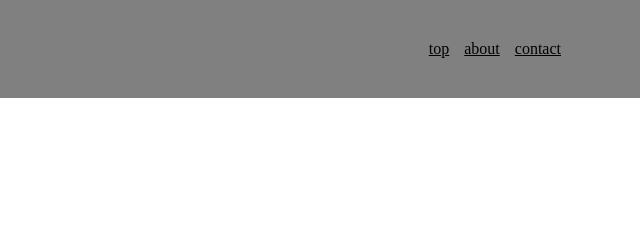
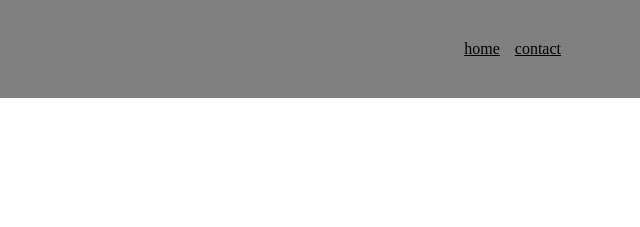
Before and after one commit to hrkhrk921/profile, a plain HTML site: page view/index.html in a window 1280 px wide. Shown: the top 227 px of the page, 640-1280 px from the left. Drawn offline with Linux system fonts and the light colour scheme.

Commit message:
レスポンシブ

```diff
--- a/view/index.html
+++ b/view/index.html
@@ -12,8 +12,7 @@
         <div class="container">
             <h1>Profile</h1>
             <nav>
-                <a href="./top.html">top</a>
-                <a href="#">about</a>
+                <a href="#">home</a>
                 <a href="#contact">contact</a>
             </nav>
         </div>
```
